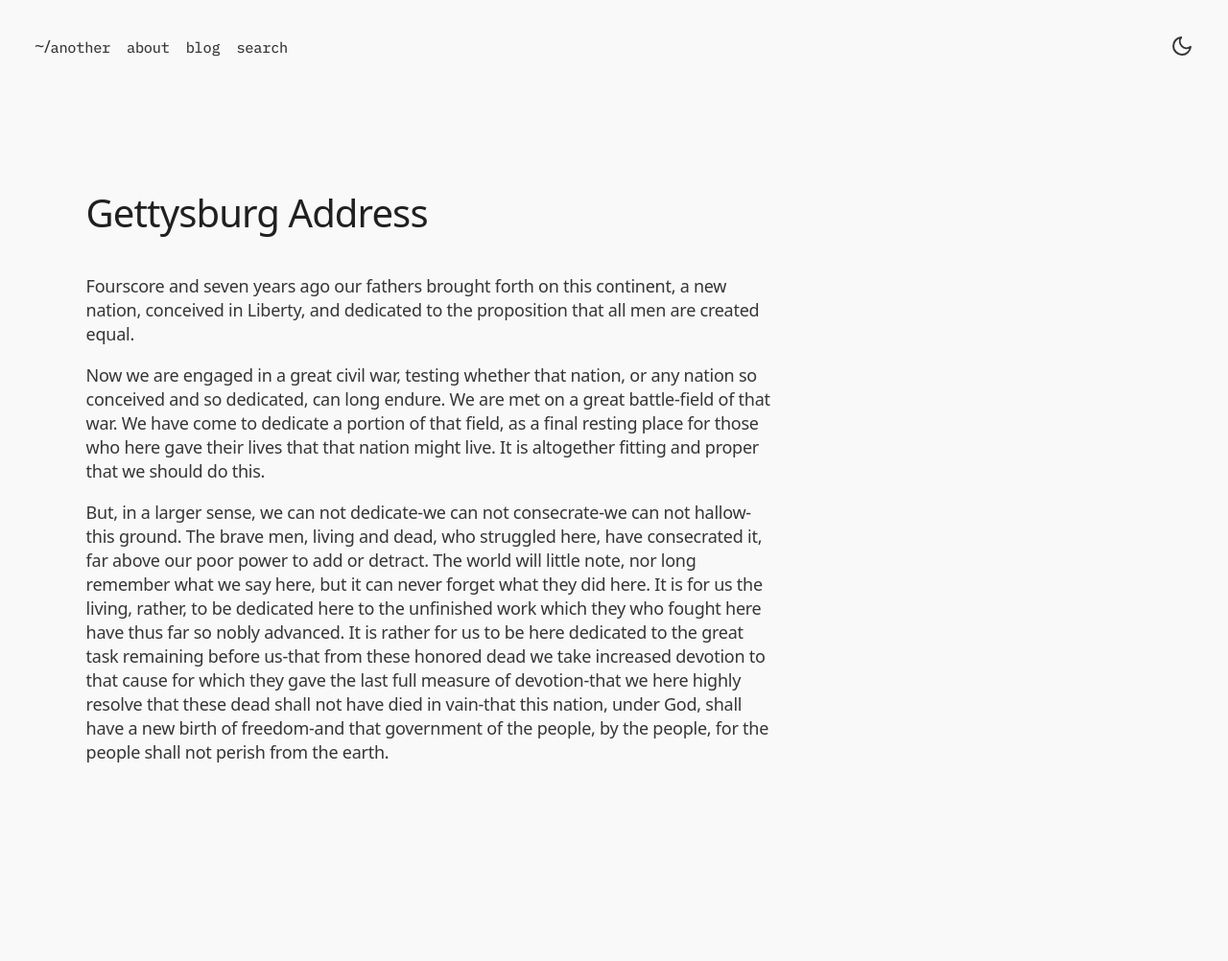
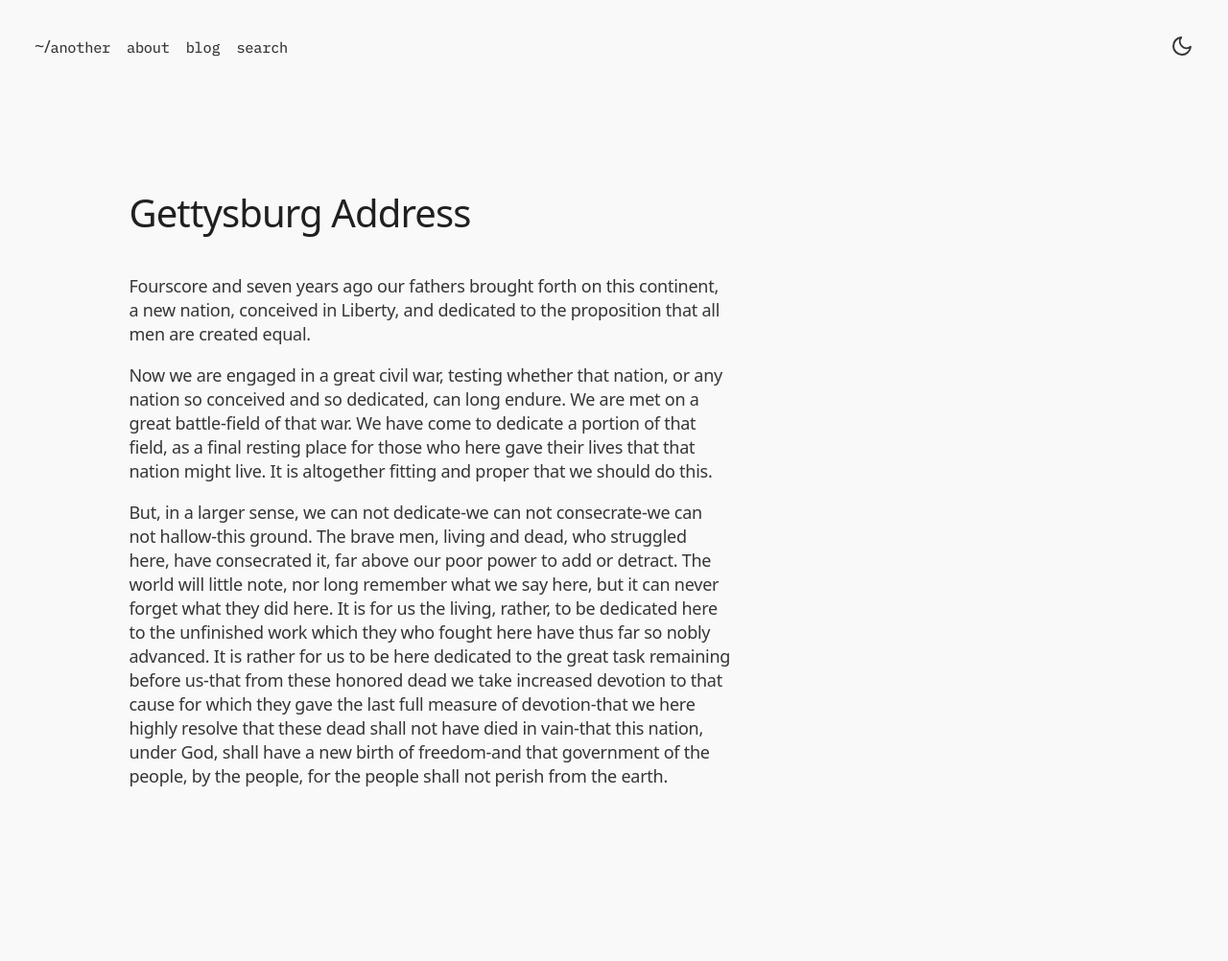
Before and after one commit to miltonparedes/another, a Jekyll site: the page built from _posts/2016-11-19-gettysburg-address.md, in a window 1280 px wide. Shown: the whole page at 96% size. Built offline with Jekyll 4.4.1, drawn with Linux system fonts in a browser that asks for light colours; some web fonts are replaced; before the commit the page ends 977 px from its top, so only the background shows below that.

Commit message:
Improv. responsive layout

```diff
--- a/_sass/another/_layout.scss
+++ b/_sass/another/_layout.scss
@@ -4,6 +4,10 @@
 
 .content {
   width: 100%;
+
+  @media (min-width: $medium-breakpoint) {
+    width: 90%;
+  }
 
   @media (min-width: $large-breakpoint) {
     width: 70%;
@@ -17,13 +21,19 @@
   padding-right: 1rem;
   margin-left: 0;
 
-  @media (min-width: $medium-breakpoint) {
+  @media (min-width: $small-breakpoint) {
     padding: 9rem 0;
     max-width: 70%;
     margin: auto;
 
     &.fluid {
-      max-width: 80% !important;
+      max-width: 75% !important;
+    }
+  }
+
+  @media (min-width: $large-breakpoint) {
+    &.fluid {
+      max-width: 70% !important;
     }
   }
 }
--- a/_sass/another/_variables.scss
+++ b/_sass/another/_variables.scss
@@ -18,8 +18,9 @@
 $root-line-height: 22px;
 
 // Responsive
-$large-breakpoint: 1024px;
-$medium-breakpoint: 768px;
+$large-breakpoint: 1200px;
+$medium-breakpoint: 992px;
+$small-breakpoint: 768px;
 $large-font-size: 18px;
 $large-font-letter-spacing: -0.014em;
 $large-font-line-height: 25px;
```
